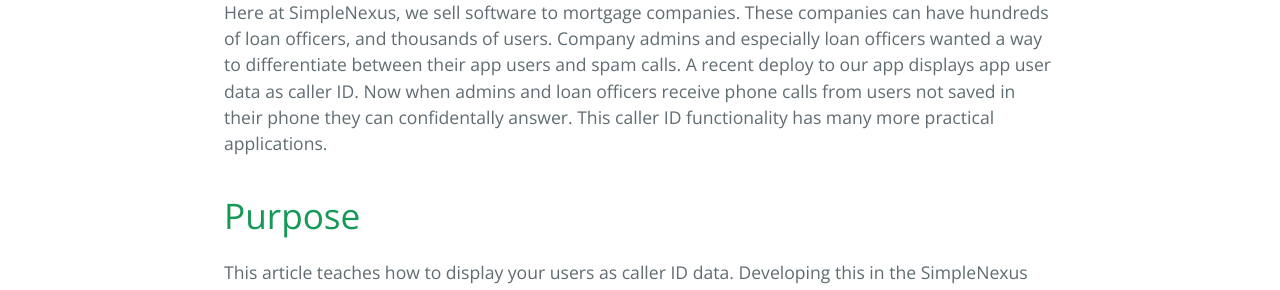
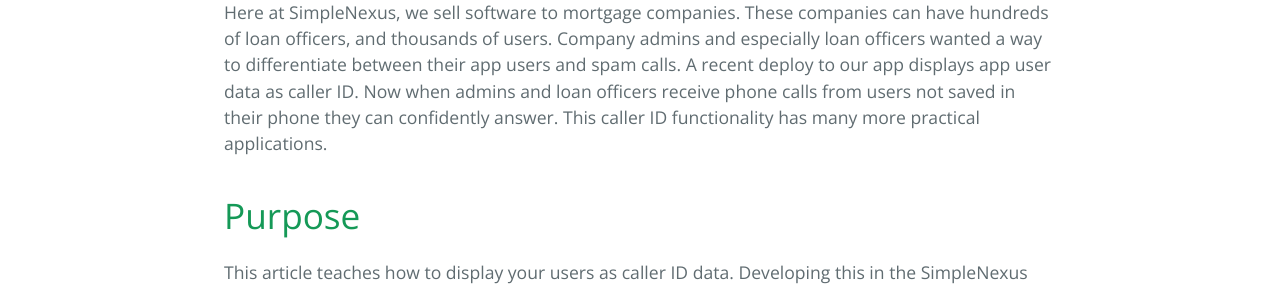
Before and after one commit to SimpleNexus/simplenexus.github.io, a Jekyll site: the page built from _posts/2019-08-27-android-caller-id.md, in a window 1280 px wide and 900 px high. Shown: the part 446-736 px from the top of the window. Built offline with Jekyll 4.4.1, drawn with Linux system fonts in a browser that asks for light colours; comment, search, counter and statistics services are not loaded; some of the changed text lies outside the part shown.

Commit message:
Some typo fixes

```diff
--- a/_posts/2019-08-27-android-caller-id.md
+++ b/_posts/2019-08-27-android-caller-id.md
@@ -9,7 +9,7 @@ Here at SimpleNexus, we sell software to mortgage companies.
 These companies can have hundreds of loan officers, and thousands of users.
 Company admins and especially loan officers wanted a way to differentiate between their app users and spam calls.
 A recent deploy to our app displays app user data as caller ID.
-Now when admins and loan officers receive phone calls from users not saved in their phone they can confidentally answer.
+Now when admins and loan officers receive phone calls from users not saved in their phone they can confidently answer.
 This caller ID functionality has many more practical applications.
 
 # Purpose
```
Also changed, not shown: other parts of _posts/2019-08-27-android-caller-id.md (+1 -1 lines).
